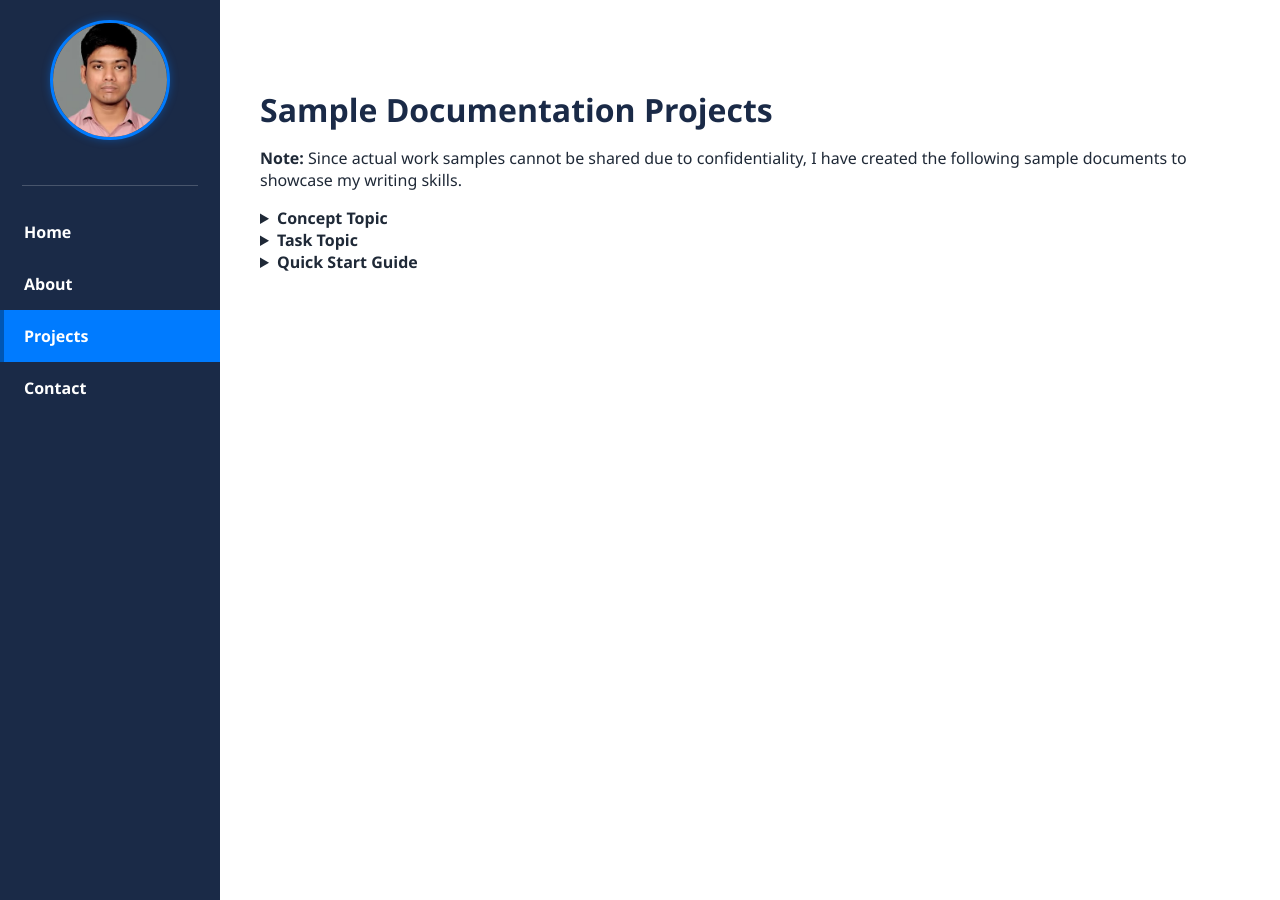
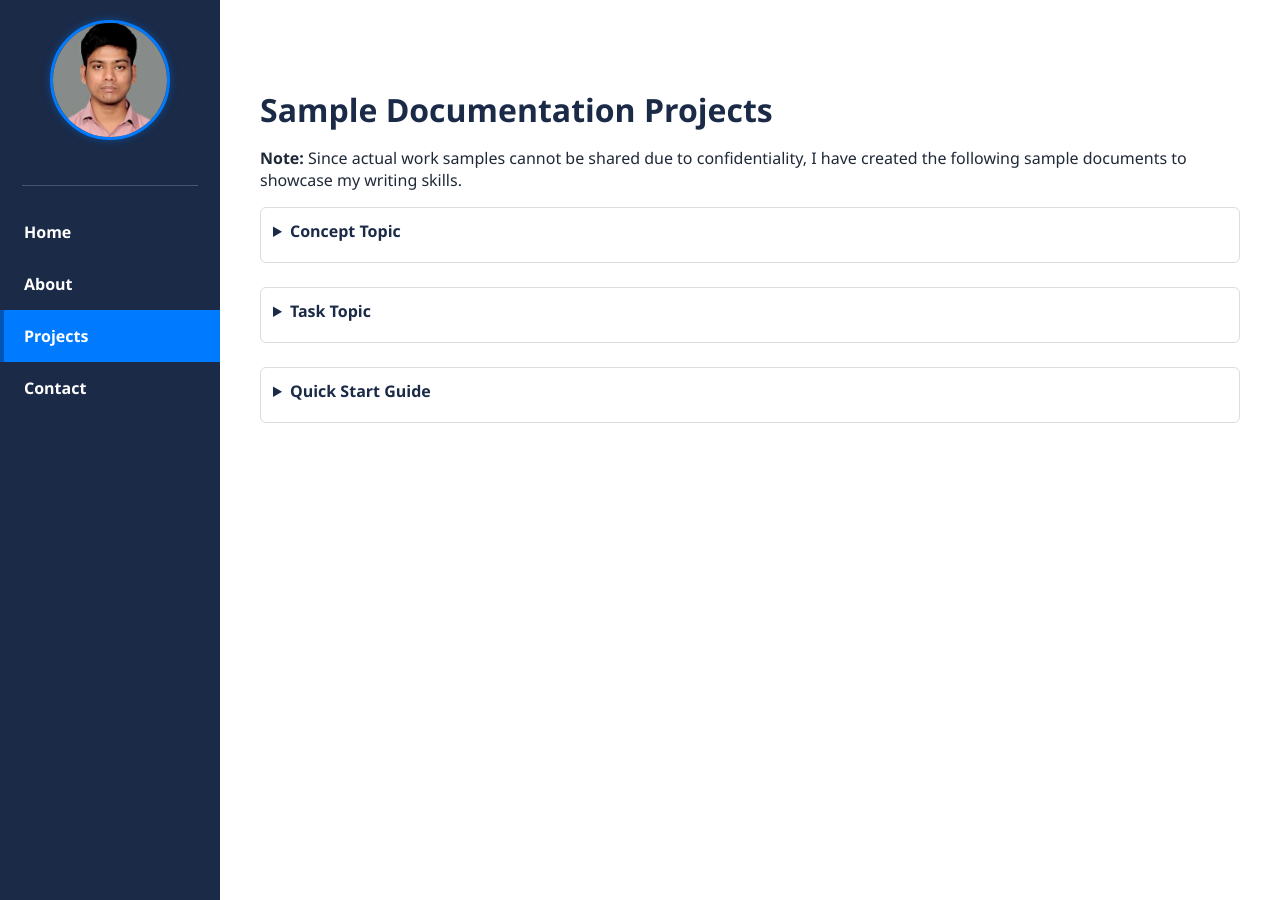
Before and after one commit to Ramesht95/Ramesh-T, a Jekyll site: the page built from projects.md, in a window 1280 px wide. Built offline with Jekyll 4.4.1, drawn with Linux system fonts in a browser that asks for light colours.

Commit message:
updated css

```diff
--- a/assets/css/style.css
+++ b/assets/css/style.css
@@ -167,3 +167,18 @@ main.content h3 {
     display: none;
   }
 }
+
+details {
+  margin-bottom: 1.5em;
+  padding: 0.75em;
+  border: 1px solid #ddd;
+  border-radius: 6px;
+  background-color: #fff;
+}
+
+summary {
+  cursor: pointer;
+  font-weight: 600;
+  color: #1A2A47;
+  margin-bottom: 0.5em;
+}
```
